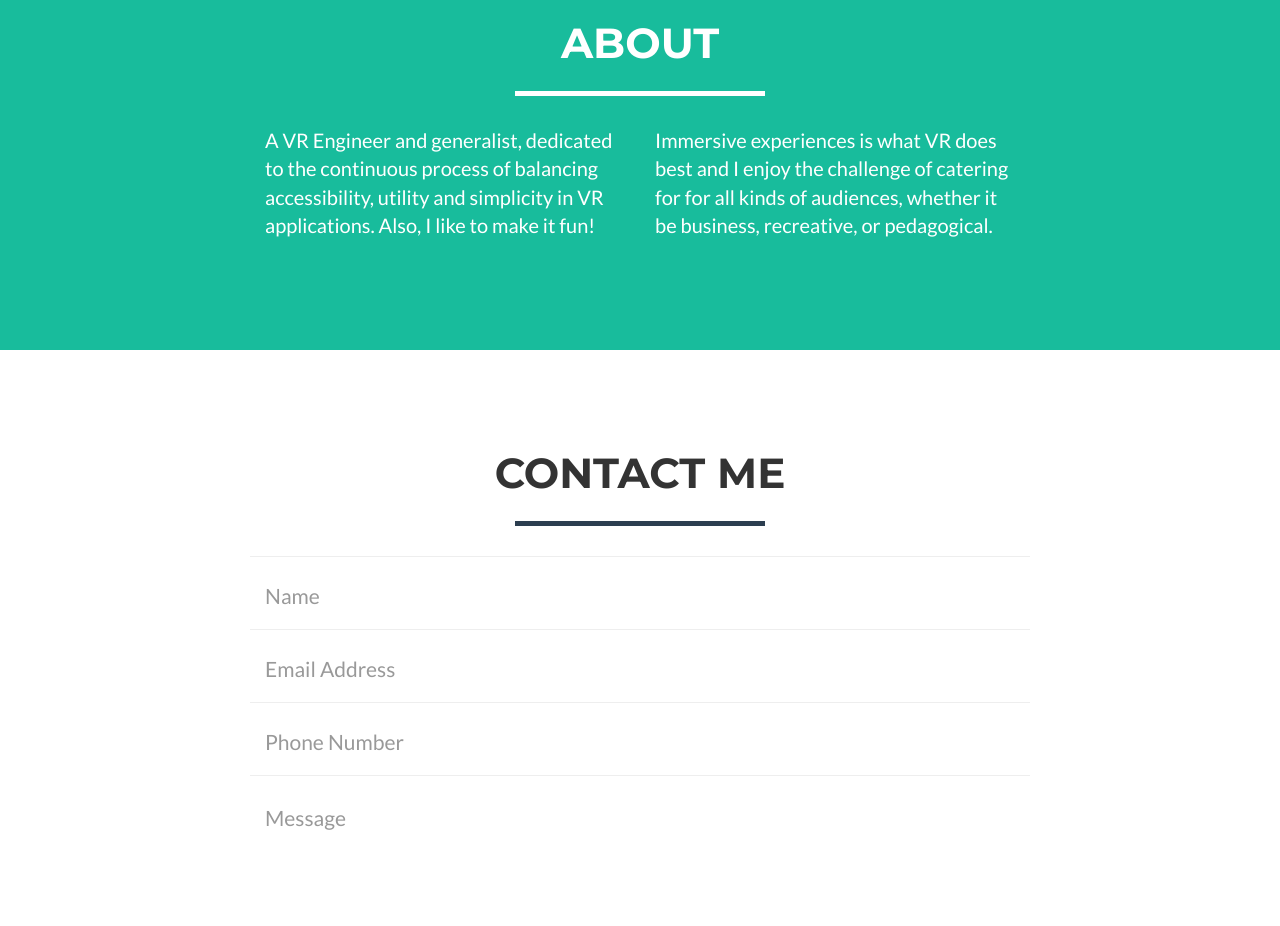
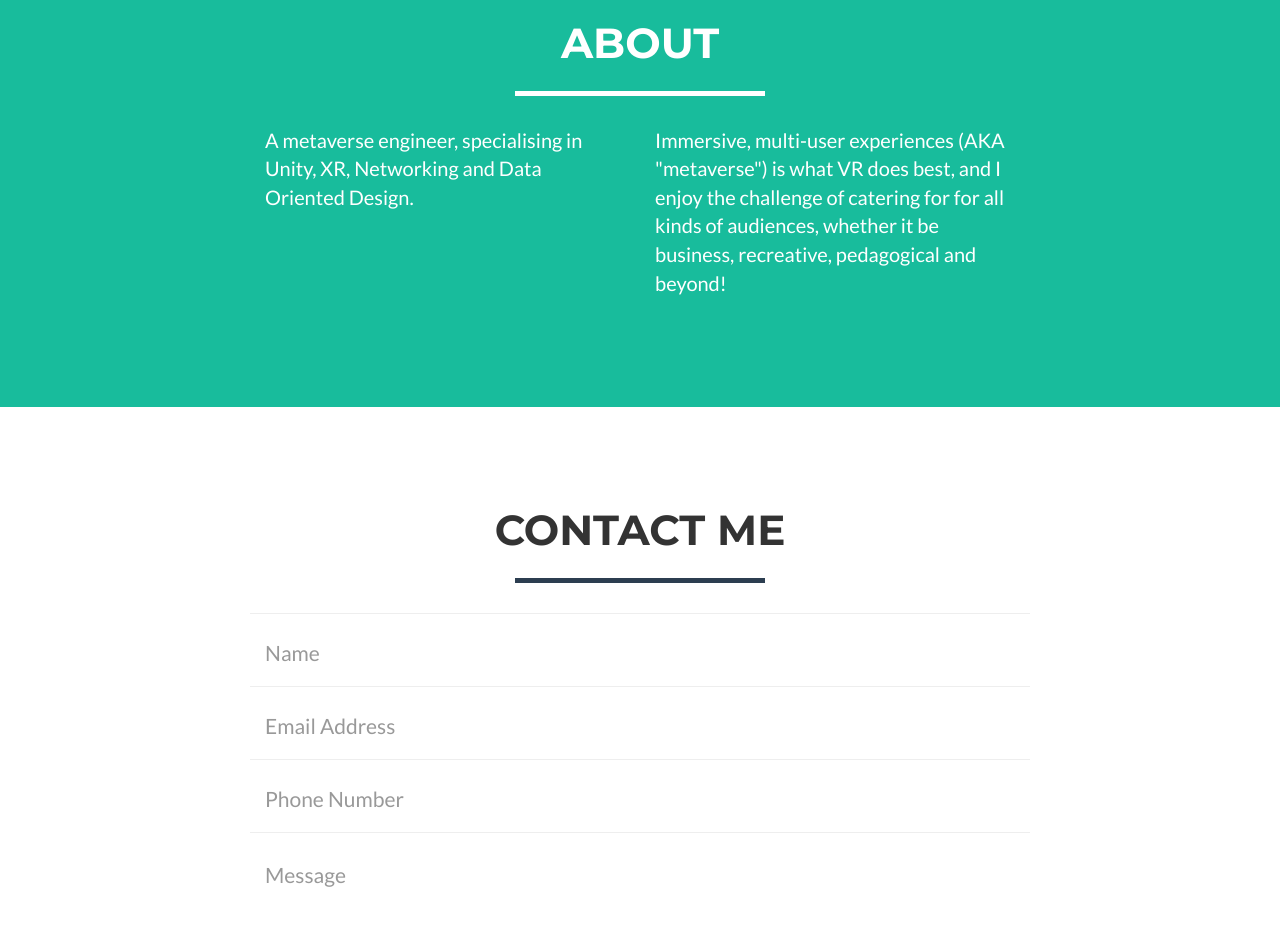
Before and after one commit to CalcCalcCalc/CalcCalcCalc.github.io, a plain HTML site: page index.html in a window 1280 px wide. Shown: the part 2160-3086 px from the top of the page. Drawn offline with nearby package versions, Linux system fonts and the light colour scheme.

Commit message:
Updated description

```diff
--- a/index.html
+++ b/index.html
@@ -195,10 +195,10 @@
             </div>
             <div class="row">
                 <div class="col-lg-4 col-lg-offset-2">
-                    <p>A VR Engineer and generalist, dedicated to the continuous process of balancing accessibility, utility and simplicity in VR applications. Also, I like to make it fun!</p>
+                    <p>A metaverse engineer, specialising in Unity, XR, Networking and Data Oriented Design. </p>
                 </div>
                 <div class="col-lg-4">
-                    <p>Immersive experiences is what VR does best and I enjoy the challenge of catering for for all kinds of audiences, whether it be business, recreative, or pedagogical.</p>
+                    <p>Immersive, multi-user experiences (AKA "metaverse") is what VR does best, and I enjoy the challenge of catering for for all kinds of audiences, whether it be business, recreative, pedagogical and beyond!</p>
                 </div>
                 <!--
                 <div class="col-lg-8 col-lg-offset-2 text-center">
```
